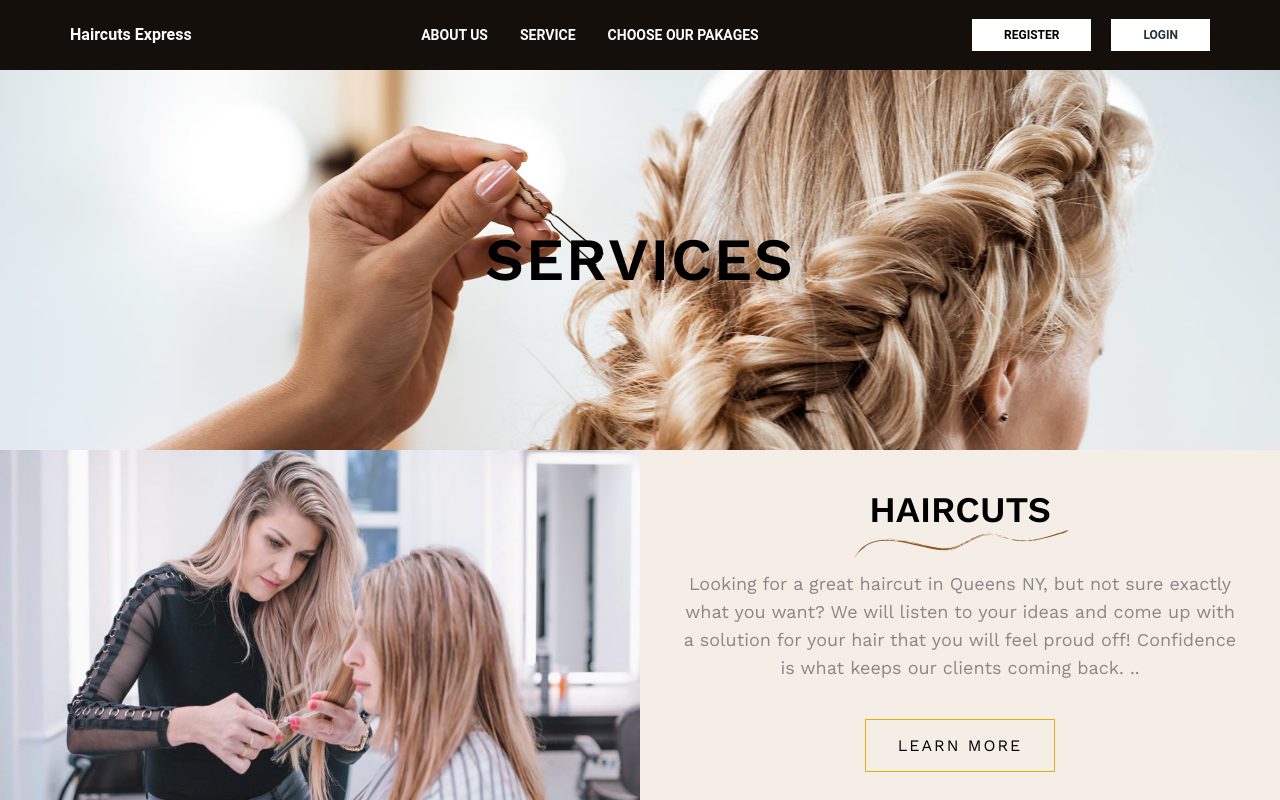
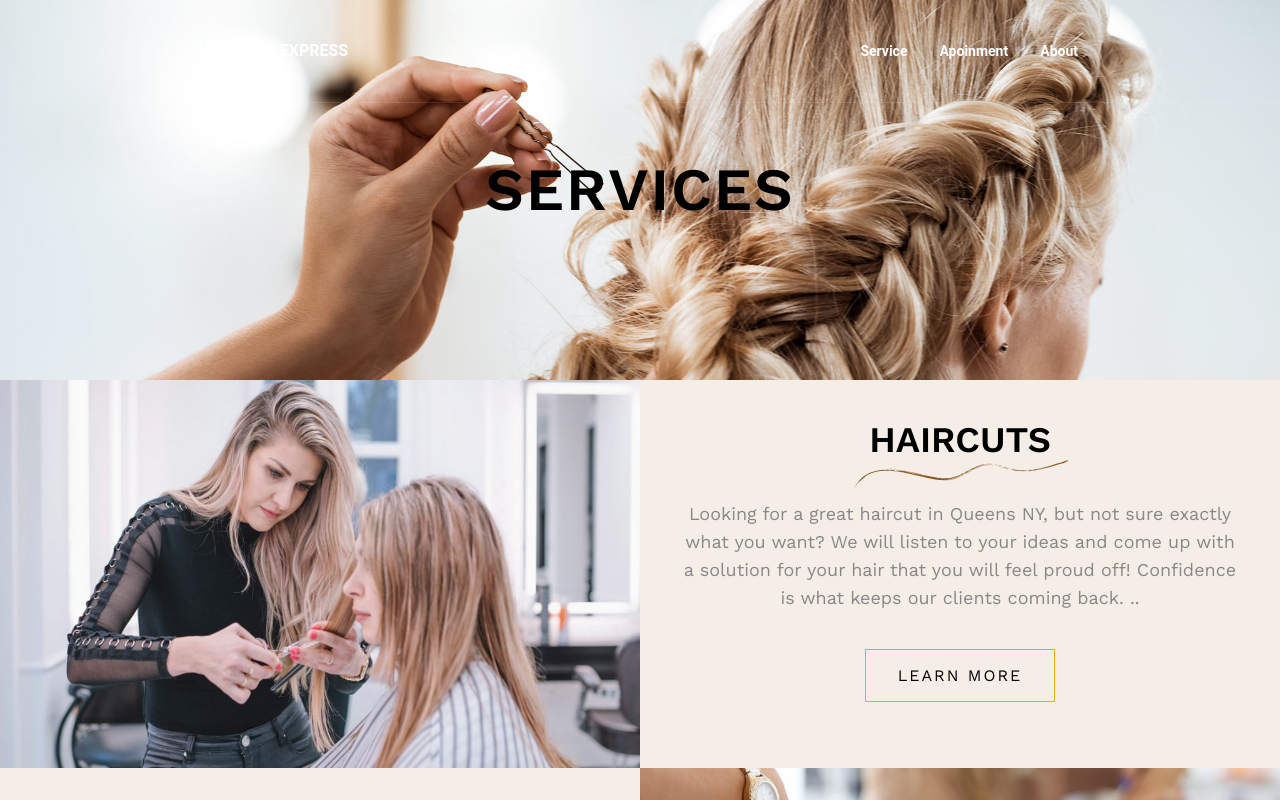
Before and after one commit to FazlyRabbi/HaircutsExpress, a Next.js app: page /service in a window 1280 px wide. Shown: the top 800 px of the page. Built offline with nearby package versions, Linux system fonts and the light colour scheme.

Commit message:
make add header

```diff
--- a/src/app/components/Header.jsx
+++ b/src/app/components/Header.jsx
@@ -1,5 +1,5 @@
-"use cleint";
-import React from "react";
+"use client";
+import React, { useState, useEffect } from "react";
 import Link from "next/link";
 import {
   Navbar,
@@ -10,9 +10,31 @@ import {
 } from "@material-tailwind/react";
 
 export default function Header() {
+  const [openNav, setOpenNav] = React.useState(false);
 
+  const [scrollHeight, setScrollHeight] = useState(false);
 
-  const [openNav, setOpenNav] = React.useState(false);
+  const handleScroll = () => {
+    const currentScrollHeight = window.scrollY;
+
+    // Call your function when the scroll height reaches 300 pixels
+    if (currentScrollHeight >= 300) {
+      // Call your function here
+      setScrollHeight(true);
+    } else if (currentScrollHeight === 0) {
+      setScrollHeight(false);
+    }
+  };
+
+  useEffect(() => {
+    // Attach the event listener when the component mounts
+    window.addEventListener("scroll", handleScroll);
+
+    // Clean up the event listener when the component unmounts
+    return () => {
+      window.removeEventListener("scroll", handleScroll);
+    };
+  }, []); // Empty dependency array ensures that this effect runs once after the initial render
 
   React.useEffect(() => {
     window.addEventListener(
@@ -26,68 +48,79 @@ export default function Header() {
       <Typography
         as="li"
         variant="small"
-        color="white"
-        className="p-1 font-normal"
+        color="blue-gray"
+        className="p-1  font-semibold     text-white"
       >
-        <Link href="/about" className="flex items-center uppercase font-bold">
-          About Us
+        <Link
+          href="/service"
+          className="flex   hover:text-[#91765a] items-center"
+        >
+          Service
         </Link>
       </Typography>
+
       <Typography
         as="li"
         variant="small"
-        color="white"
-        className="p-1 font-normal "
+        color="blue-gray"
+        className="p-1  font-semibold     text-white"
       >
-        <Link href="/service" className="flex items-center uppercase font-bold">
-          Service
+        <Link
+          href="/choose"
+          className="flex   hover:text-[#91765a] items-center"
+        >
+          Apoinment
         </Link>
       </Typography>
+
       <Typography
         as="li"
         variant="small"
-        color="white"
-        className="p-1 font-normal "
+        color="blue-gray"
+        className="p-1  font-semibold     text-white"
       >
-        <Link href="/choose" className="flex items-center uppercase font-bold">
-          Choose Our Pakages
-        </Link>
+        <a href="/about" className="flex   hover:text-[#91765a] items-center">
+          About
+        </a>
       </Typography>
     </ul>
   );
 
   return (
-    <div className=" bg-[#14100c]">
-      <Navbar className="  mx-auto bg-[#14100c] border-none outline-none    shadow-none  rounded-none py-2 px-4 lg:px-8 lg:py-4">
-        <div className="container shan mx-auto flex items-center justify-between text-blue-gray-900">
+    <Navbar
+      className={`mx-auto shadow-none items-center max-w-full  z-50 top-0  backdrop-blur-none
+
+      border-t-0  border-r-0
+
+       border-l-0
+
+        bg-opacity-100
+
+       ${scrollHeight ? " fixed bg-[#14100c]" : "absolute bg-transparent"}
+
+     border-b  border-[#ffffff1a]
+     transition-all duration-200
+    backdrop-saturate-100 rounded-none   py-2 px-4 lg:px-8 lg:py-4`}
+    >
+      <div
+        className={`container mx-auto  px-[8rem]
+
+
+      ${scrollHeight ? "min-h-[50px]  " : "min-h-[70px]"}
+       flex items-center justify-between `}
+      >
         <Typography
           as="a"
           href="#"
-            className="mr-4 cursor-pointer py-1.5  text-white font-medium"
+          className="mr-4 cursor-pointer uppercase  text-white py-1.5  font-semibold"
         >
-            <Link href={"/"} className=" font-bold">
-              Haircuts Express
-            </Link>
+          HairCuts Express
         </Typography>
         <div className="hidden lg:block">{navList}</div>
-          <div className=" space-x-5">
-            <Button
-              size="sm"
-              className="hidden    px-8 shadow-none text-black  bg-white rounded-none  lg:inline-block"
-            >
-              <span>Register</span>
-            </Button>
-            <Button
-              size="sm"
-              className="hidden   px-8 shadow-none  bg-white text-balck  rounded-none lg:inline-block"
-            >
-              <span>Login</span>
-            </Button>
-          </div>
 
         <IconButton
           variant="text"
-            className="ml-auto h-6 w-6 text-inherit hover:bg-transparent focus:bg-transparent active:bg-transparent lg:hidden"
+          className="ml-auto h-6 w-6  text-white text-inherit hover:bg-transparent focus:bg-transparent active:bg-transparent lg:hidden"
           ripple={false}
           onClick={() => setOpenNav(!openNav)}
         >
@@ -126,23 +159,11 @@ export default function Header() {
       <MobileNav open={openNav}>
         <div className="container mx-auto">
           {navList}
-            <Button
-              size="sm"
-              fullWidth
-              className="mb-2 rounded-none bg-white text-balck"
-            >
-              <span>Register</span>
-            </Button>
-            <Button
-              size="sm"
-              fullWidth
-              className="mb-2 rounded-none bg-white text-balck "
-            >
-              <span>Login</span>
+          <Button variant="gradient" size="sm" fullWidth className="mb-2">
+            <span>Buy Now</span>
           </Button>
         </div>
       </MobileNav>
     </Navbar>
-    </div>
   );
 }
--- a/src/app/components/Hero.jsx
+++ b/src/app/components/Hero.jsx
@@ -1,75 +1,30 @@
-import React from "react";
-import Link from "next/link";
-import { BsDot } from "react-icons/bs";
-import hero from "../img/2.jpg"
+import { Carousel } from "@material-tailwind/react";
 
-function Hero() {
+
+export default function Home() {
   return (
-    <section>
-      <div className="w-full bg_img py-[10rem]">
-        <div className="container mx-auto px-4">
-          <div className="text-white text-center">
-            <h3 className="italic font-thin text-[3rem] md:text-[4rem] lg:text-[7rem] blur-[1px]">
-              Black or Blonde
-            </h3>
-            <div className="flex  items-center justify-center -mt-5 lg:-mt-10">
-              <BsDot className=" text-[6rem] md:text-[8rem] lg:text-[10rem] mr-2" />
-              <p className="uppercase text-[3.1rem] md:text-[4.5rem] lg:text-[7rem] fotn-extrabold tracking-[15px] -mx-8">
-                Black
-              </p>
-              <BsDot className="text-[6rem] md:text-[8rem] lg:text-[10rem]" />
-            </div>
-            <p className="uppercase mt-3 lg:mt-2 text-xl tracking-[5px] flex items-center justify-center">
-              New york{" "}
-              <span className="">
-                <BsDot className="mr-2" />{" "}
-              </span>{" "}
-              since 2004
-            </p>
-          </div>
+    <Carousel
+      className="rounded-none   brightness-50 max-h-[60rem] overflow-hidden  w-full"
+      navigation={({ setActiveIndex, activeIndex, length }) => (
+        <div className="absolute bottom-4 left-2/4 z-50 flex -translate-x-2/4 gap-2">
+          {new Array(length).fill("").map((_, i) => (
+            <span
+              key={i}
+              className={`block h-1 cursor-pointer rounded-2xl transition-all content-[''] ${
+                activeIndex === i ? "w-8 bg-white" : "w-4 bg-white/50"
+              }`}
+              onClick={() => setActiveIndex(i)}
+            />
+          ))}
         </div>
-      </div>
-      {/* ======================================= */}
-      {/* <div className="bg-[#282828] w-full py-20">
-        <div className="container mx-auto">
-          <div className="text-white text-center">
-            <p className="italic text-6xl md:text-8xl lg:text-9xl text-[#C59D5F] brightness-50">
-              Hair Lovers
-            </p>
-            <div className="-mt-9 md:-mt-12 lg:-mt-16 z-10 ">
-              <p className="uppercase tracking-[5px] flex items-center md:text-xl lg:text-2xl justify-center brightness-100">
-                New york{" "}
-                <span className="">
-                  <BsDot className="mr-2" />{" "}
-                </span>{" "}
-                since 2004
-              </p>
-              <div className="z-10 pt-5">
-                <h2 className="font-semibold  text-4xl lg:text-5xl py-5 lg:py-10 tracking-[2px]">
-                  OUR STORY
-                </h2>
-                <p className="text-[1.1rem] pb-6 lg:px-60 lg:3xl">
-                  Lorem ipsum dolor sit amet, consectetur adipisicing elit, sed
-                  do eiusmod tempor incididunt ut labore et dolore magna aliqua
-                  ut ad minim
-                </p>
-                <div className=" py-10 ">
-                  <Link
-                    href={"#"}
-                    className="uppercase py-4 px-16 border-[1px] tracking-[3px] font-semibold hover:text-black hover:bg-white transition-all duration-200 "
-                  >
-                    read more
-                  </Link>
-                </div>
-              </div>
-            </div>
-          </div>
-        </div>
-      </div> */}
-      {/*
-        ======================================= */}
-    </section>
+      )}
+    >
+      <img
+        src="https://duruthemes.com/demo/html/perukar/multipage-slider/img/slider/3.jpg"
+        alt="image 1"
+        className="h-full w-full object-cover"
+      />
+
+    </Carousel>
   );
 }
-
-export default Hero;
--- a/src/app/components/Home/Home.jsx
+++ b/src/app/components/Home/Home.jsx
@@ -22,13 +22,13 @@ const defaultProps = {
 
 function Home() {
   return (
-    <section>
-      <Header />
+    <section className="  relative">
+      <Header/>
       {/* hero sections start */}
       <Hero />
       {/* hero sections end */}
       {/* our story secton start */}
-      <div className="bg-[#F5EEE7] p-10">
+      <div className="bg-[#F5EEE7] p-10 ">
         <div className="container mx-auto">
           <div className="hero py-[6rem] gap-x-10 bg-white px-[8rem]   grid  grid-cols-1 xl:grid-cols-2 items-center gap-y-10 xl:gap-y-0   justify-items-center">
             <div className="left">
--- a/src/app/components/Services.jsx
+++ b/src/app/components/Services.jsx
@@ -35,9 +35,12 @@ import {
   FaLinkedinIn,
 } from "react-icons/fa";
 
+import Header from "./Header";
+
 function Services() {
   return (
     <section>
+
       <div className="service_bg_img  w-full py-20 md:py-40">
         <div className="container mx-auto px-4 ">
           <div className="text-center">
--- a/src/app/page.js
+++ b/src/app/page.js
@@ -8,7 +8,6 @@ export default function Index() {
   return (
     <>
       <Home />
-
       <Footer />
     </>
   );
```
Lines whose indentation alone changed are shown as unchanged.
